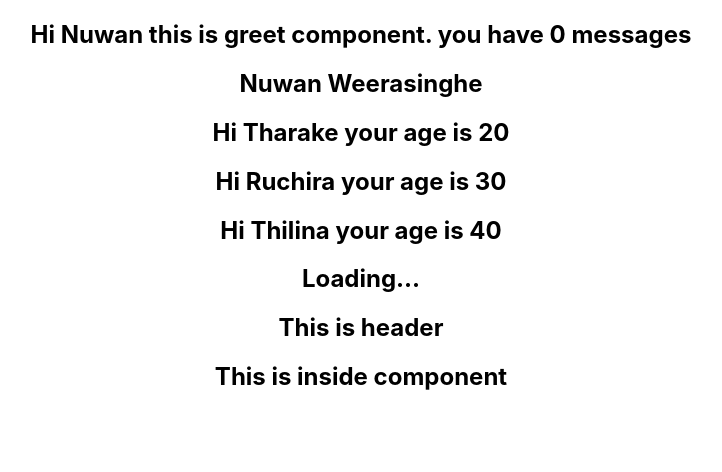
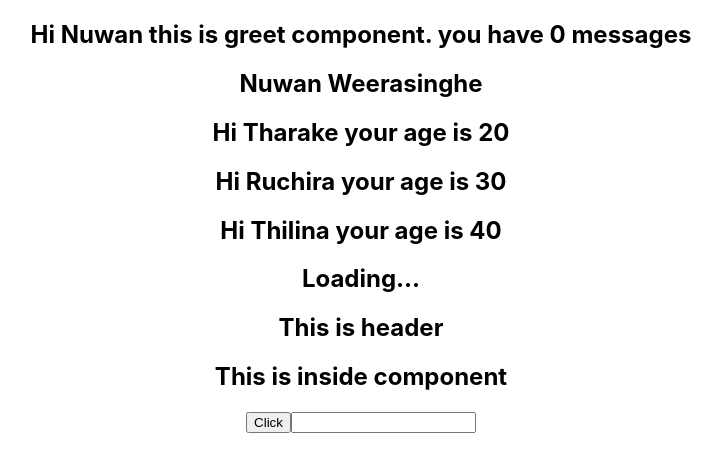
Before and after one commit to nuwan199044/react-typescript, a React (Create React App) app: page / in a window 1280 px wide. Shown: the top 472 px of the page, without its empty margins (279-1001 px from the left). Built offline with nearby package versions, Linux system fonts and the light colour scheme.

Commit message:
Working with event props

```diff
--- a/src/App.tsx
+++ b/src/App.tsx
@@ -5,6 +5,8 @@
 import { Staus } from './components/Staus';
 import { Oscar } from './components/Oscar';
 import { Header } from './components/Header';
+import { Button } from './components/Button';
+import { Input } from './components/Input';
 
 
 function App() {
@@ -39,6 +41,12 @@
       <Oscar>
         <Header>This is inside component </Header>
       </Oscar>
+      <Button
+        handleClick={(event, id) => {
+          console.log('Button clicked', event, id)
+        }}
+      />
+      <Input value='' handleChange={(event) => console.log(event)} />
     </div>
   );
 }
--- /dev/null
+++ b/src/components/Button.tsx
@@ -0,0 +1,7 @@
+type ButtonProps = {
+    handleClick: (event: React.MouseEvent<HTMLButtonElement>, id: number) => void
+}
+
+export const Button = (props: ButtonProps) => {
+    return <button onClick={(event) => props.handleClick(event, 1)}>Click</button>
+}
--- /dev/null
+++ b/src/components/Input.tsx
@@ -0,0 +1,12 @@
+type InputProps = {
+    value : string,
+    handleChange: (event: React.ChangeEvent<HTMLInputElement>) => void
+}
+
+export const Input = (props: InputProps) => {
+    const handleInputChange = (event: React.ChangeEvent<HTMLInputElement>) => {
+        console.log(event)
+    }
+
+    return <input type='text' value={props.value} onChange={handleInputChange} />
+}
```
